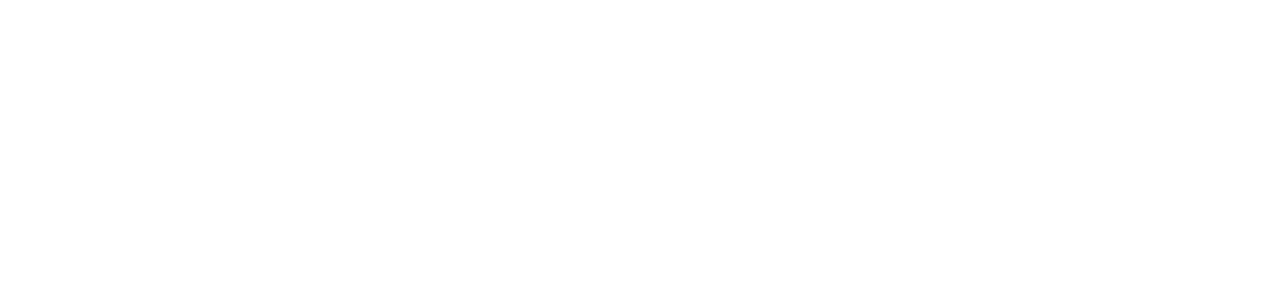
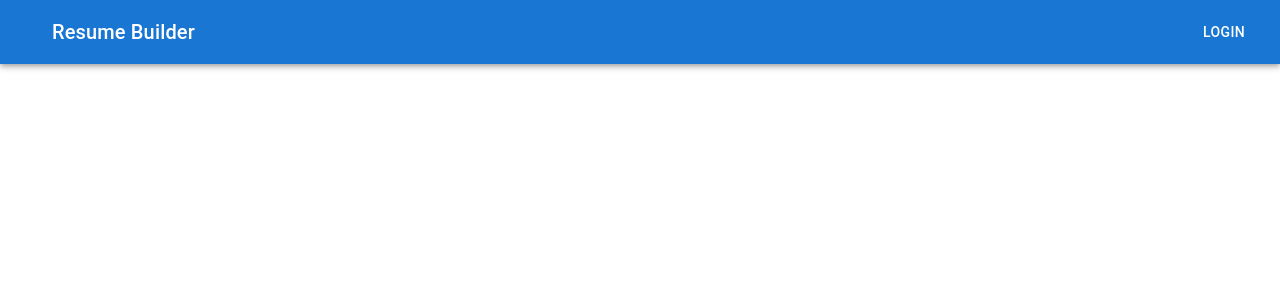
Before and after one commit to niaziiii/resume-builder, a React (Create React App) app: page / in a window 1280 px wide. Shown: the top 300 px of the page. Built offline with nearby package versions, Linux system fonts and the light colour scheme.

Commit message:
Added navigation

```diff
--- a/src/App.js
+++ b/src/App.js
@@ -1,8 +1,10 @@
 import React from 'react'
+import NavigationBar from './components/NavigationBar/NavigationBar'
 import './style/style.css'
 function App() {
   return (
     <div>
+      <NavigationBar/>
     </div>
   )
 }
--- /dev/null
+++ b/src/components/NavigationBar/NavigationBar.jsx
@@ -0,0 +1,32 @@
+import React from 'react'
+import AppBar from '@mui/material/AppBar';
+import Box from '@mui/material/Box';
+import Toolbar from '@mui/material/Toolbar';
+import Typography from '@mui/material/Typography';
+import Button from '@mui/material/Button';
+import IconButton from '@mui/material/IconButton';
+// import MenuIcon from '@mui/material';
+
+export default function NavigationBar() {
+  return (
+    <Box sx={{ flexGrow: 1 }}>
+      <AppBar position="static">
+        <Toolbar>
+          <IconButton
+            size="large"
+            edge="start"
+            color="inherit"
+            aria-label="menu"
+            sx={{ mr: 2 }}
+          >
+            {/* {<img src={one} alt="" />} */}
+          </IconButton>
+          <Typography variant="h6" component="div" sx={{ flexGrow: 1 }}>
+            Resume Builder
+          </Typography>
+          <Button color="inherit">Login</Button>
+        </Toolbar>
+      </AppBar>
+    </Box>
+  )
+}
```
Also changed, not shown: 1 other file (tests, documents, lock files or other folders).
